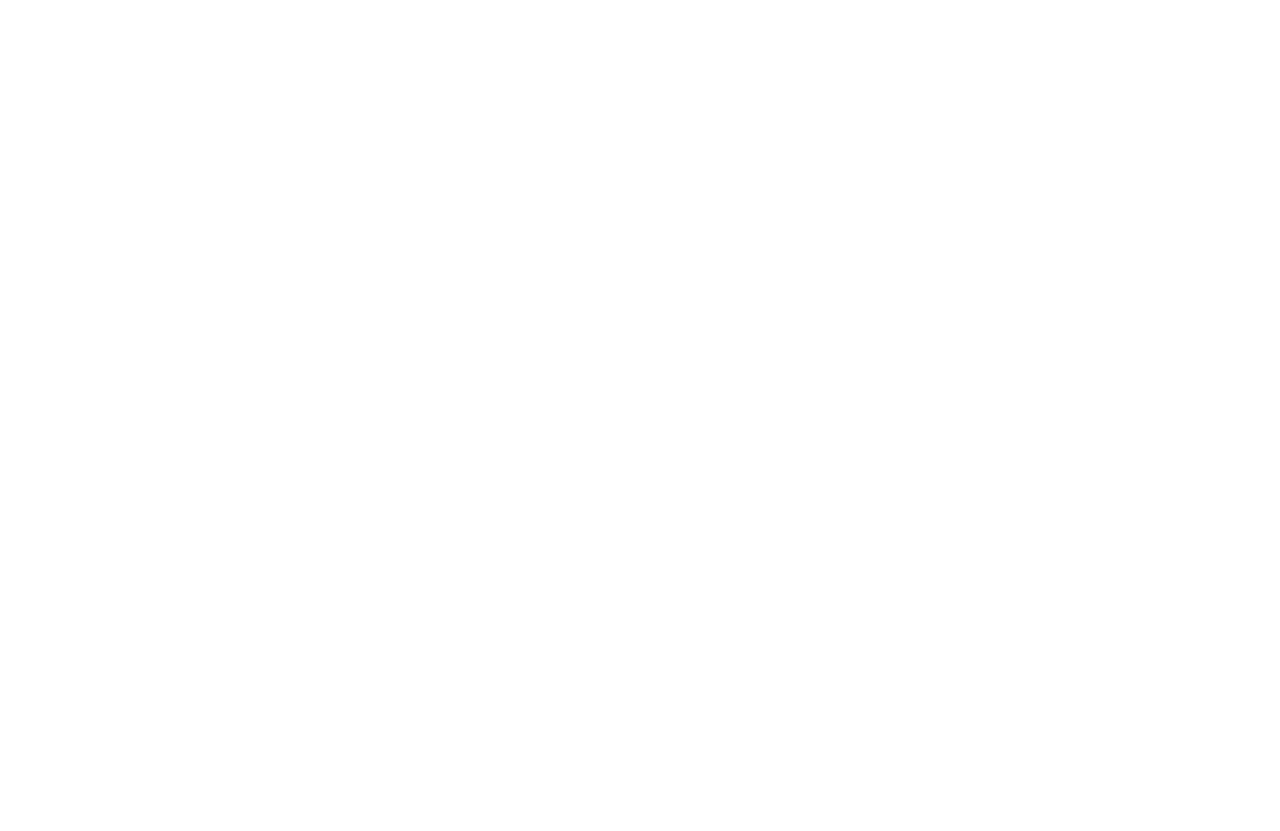
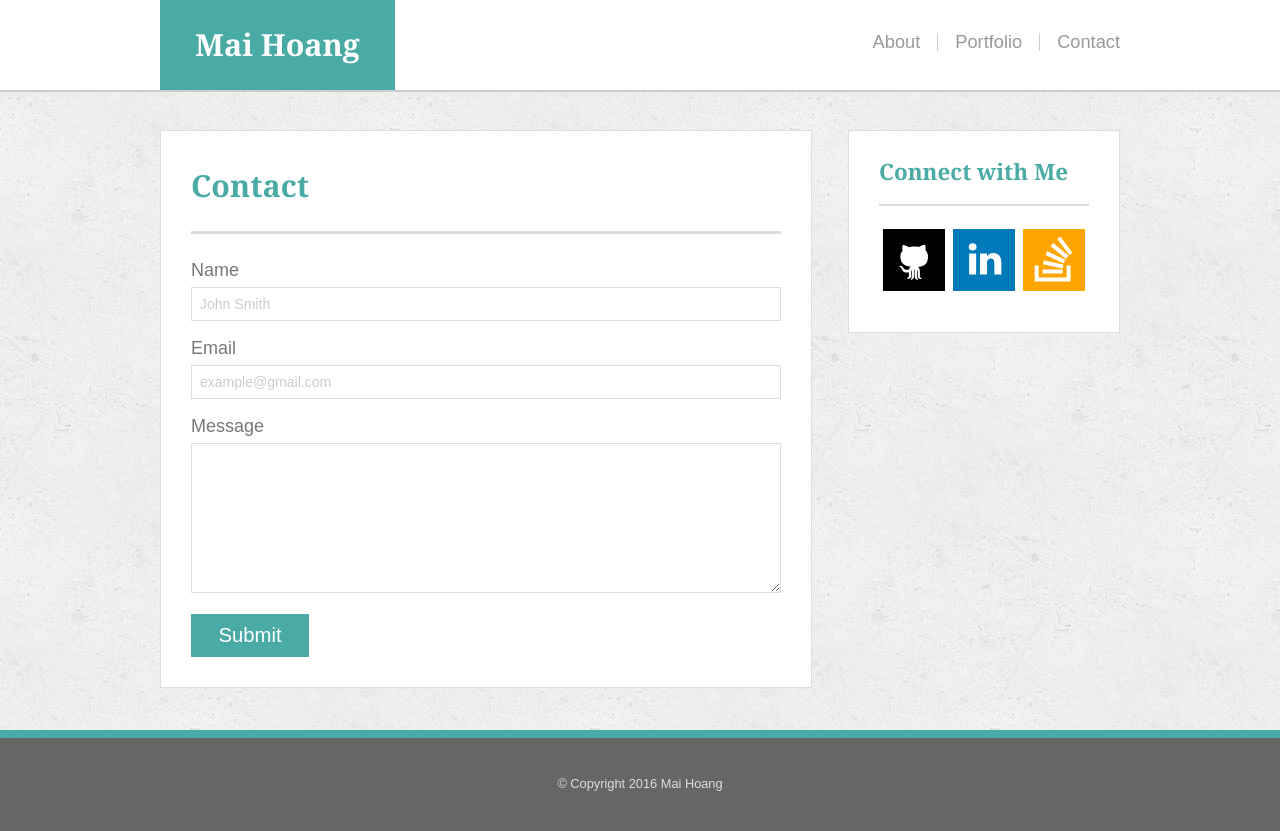
Before and after one commit to mainhoang/Basic-Portfolio, a plain HTML site: page contact.html in a window 1280 px wide. Before the commit the page ends 800 px from the top, so only its background shows below. Drawn offline with Linux system fonts and the light colour scheme.

Commit message:
Finish contact.html

```diff
--- a/assets/css/style.css
+++ b/assets/css/style.css
@@ -1,6 +1,16 @@
 #profile {
 	float: left;
 	margin: 29px 25px 10px 0;
+}
+
+#submitBtn {
+	background: #4aaaa5;
+	color: white;
+	font-size: 1.125em;
+	padding: 10px 20px;
+	margin: 0;
+	width: 20%;
+	border: none;
 }
 
 h1 {
@@ -19,7 +29,7 @@ h2 {
 
 p {
 	line-height: 1.9;
-    font-size: 18px;
+    font-size: 1.125em;
     margin: 19px 0 0 0;
 }
 
@@ -86,6 +96,24 @@ li {
 	display: inline-block;
 }
 
+form {
+	font-size: 1.125em;
+	margin: 27px 0 0 0;
+}
+
+label {
+
+}
+
+input, textarea {
+	width: 97%;
+	padding: 8px;
+    margin: 8px 0 18px 0;
+    font-size: 0.78em;
+    color: #777;
+    border: 1px solid #ddd;
+}
+
 footer {
 	background: #666;
 	color: #ddd;
@@ -142,3 +170,16 @@ footer {
 	height: 62px;
 	margin: 0 2px;
 }
+
+::-webkit-input-placeholder {
+    color:    #ccc;
+}
+:-moz-placeholder {
+    color:    #ccc;
+}
+::-moz-placeholder {
+    color:    #ccc;
+}
+:-ms-input-placeholder {
+    color:    #ccc;
+}
--- a/contact.html
+++ b/contact.html
@@ -0,0 +1,86 @@
+<!DOCTYPE html>
+
+	<head>
+
+		<title>About Me</title>
+		<link rel="stylesheet" type="text/css" href="assets/css/reset.css">
+		<link rel="stylesheet" type="text/css" href="assets/css/style.css">
+
+	</head>
+
+	<body>
+
+		<header>
+
+			<nav>
+			<h1 class="name">Mai Hoang</h1>
+				<ul class="navLinks">
+					<li class="navLink"><a href="index.html">About</a></li>
+					<li class="navLink middleLink"><a href="portfolio.html">Portfolio</a></li>
+					<li class="navLink lastLink"><a href="contact.html">Contact</a></li>
+				</ul>
+			</nav>
+
+		</header>
+
+		<main id="contact">
+
+			<section>
+
+				<article>
+
+					<h1>Contact</h1>
+					<hr>
+					<form>
+						<label for="name">Name</label>
+  						<input type="text" name="name" placeholder="John Smith" id="name">
+
+  						<label for="name">Email</label>
+  						<input type="text" name="email" placeholder="example@gmail.com" id="email">
+  						<br>
+  						<label for="message">Message</label>
+  						<textarea name="message" rows="11" id="message"></textarea>
+  						<input type="submit" value="Submit" id="submitBtn">
+
+
+					</form>
+
+				</article>
+
+			</section>
+
+			<aside>
+
+				<div class="connect">
+
+					<h2>Connect with Me</h2>
+					<hr class="connectHr">
+					<ul class="socialMedia">
+						<li>
+							<a href="https://github.com/mainhoang" target="_blank">
+								<img src="assets/images/github-square-black.svg" class="mediaImg">
+							</a>
+						</li>
+						<li>
+							<a href="https://www.linkedin.com/in/mai-hoang-01b150133" target="_blank">
+								<img src="assets/images/linkedin-square-blue.svg" class="mediaImg">
+							</a>
+						</li>
+						<li>
+							<a href="http://stackoverflow.com/users/7438470/mainhoang" target="_blank">
+								<img src="assets/images/stackoverflow-square-orange.svg" class="mediaImg">
+							</a>
+						</li>
+					</ul>
+
+				</div>
+
+			</aside>
+
+		</main>
+
+		<footer>&copy; Copyright 2016 Mai Hoang</footer>
+
+	</body>
+
+</html>
```
Also changed, not shown: index.html (+3 -3 lines), assets/images/Portfolio_Contact.png (added).
